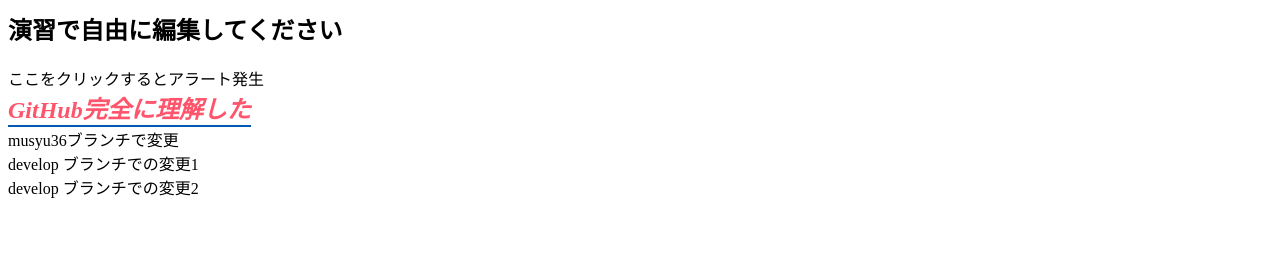
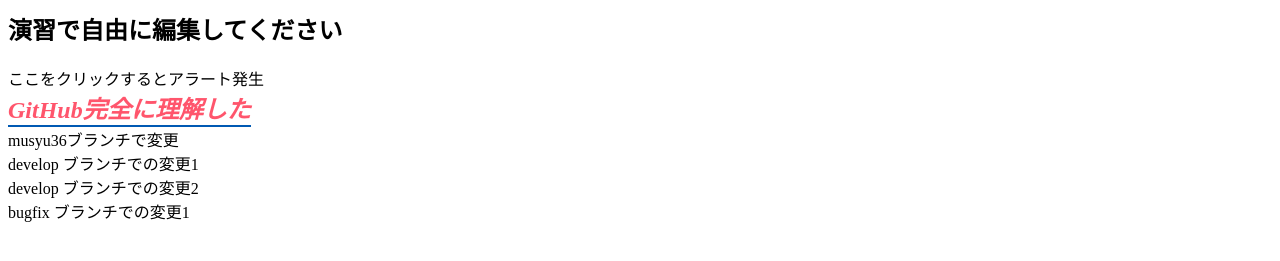
Before and after one commit to musyu36/github_ws, a plain HTML site: page index.html in a window 1280 px wide. Shown: the part 97-358 px from the top of the page. Drawn offline with Linux system fonts and the light colour scheme.

Commit message:
update index.html 3

```diff
--- a/index.html
+++ b/index.html
@@ -18,6 +18,8 @@
     <div>develop ブランチでの変更1</div>
     <div>develop ブランチでの変更2</div>
 
+    <div>bugfix ブランチでの変更1</div>
+
     <script src="./src/index.js"></script>
   </body>
 </html>
```
